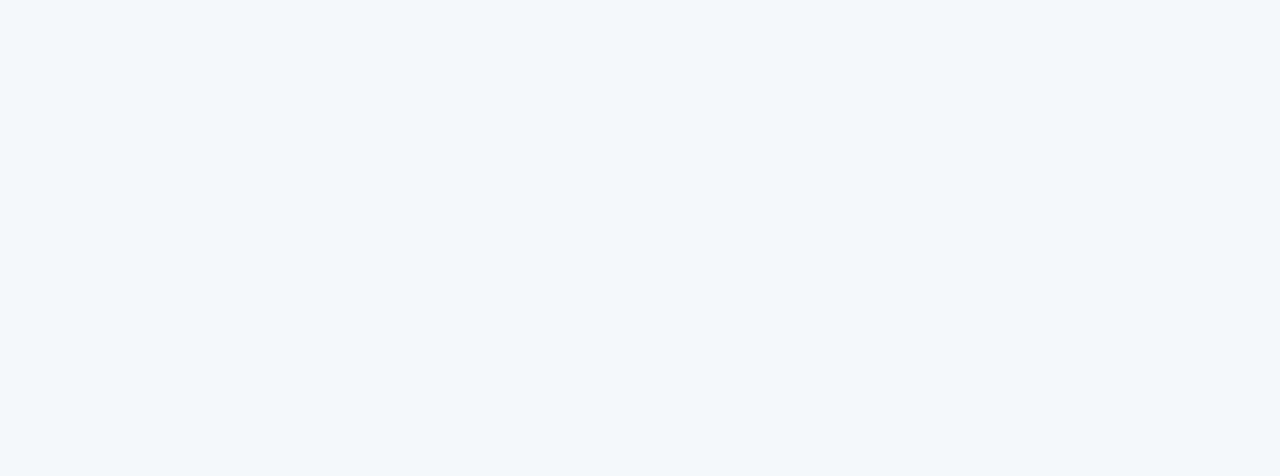
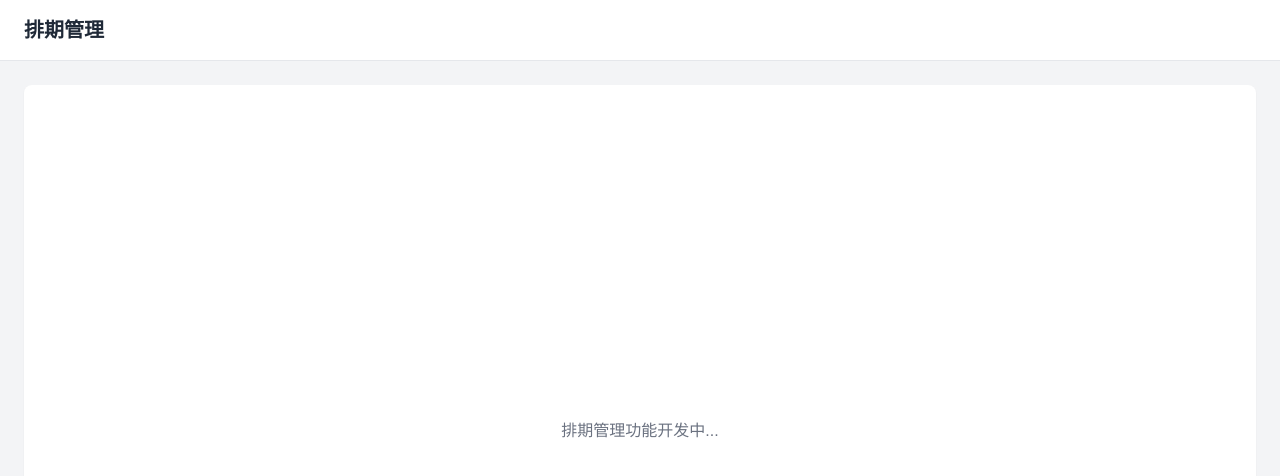
Before and after one commit to cjlbelegendary/social-content-platform-frontend, a Vue app: page /schedule in a window 1280 px wide. Before the commit this address had no page. Shown: the top 476 px of the page. Built offline with nearby package versions, Linux system fonts and the light colour scheme; sample sign-in values are in the browser's storage.

Commit message:
feat: 新增排期管理跳转入口

```diff
--- a/src/pages/Home.vue
+++ b/src/pages/Home.vue
@@ -23,6 +23,12 @@
               <UserFilled />
             </el-icon>
             用户列表
+          </el-button>
+          <el-button size="small" @click="navigateToSchedule" class="text-sm rounded-lg w-full h-10 text-gray-600 hover:text-gray-800 hover:bg-gray-100 hover:border-gray-100 border-2 border-gray-100">
+            <el-icon class="mr-2">
+              <Calendar />
+            </el-icon>
+            排期管理
           </el-button>
         </div>
       </div>
@@ -178,7 +184,8 @@ import {
   DocumentCopy,
   Refresh,
   Promotion,
-  UserFilled
+  UserFilled,
+  Calendar
 } from '@element-plus/icons-vue'
 import { generateContent, generateContentStream, getSessions, getSessionDetail } from '@/api/content' // 导入getSessions、getSessionDetail和generateContentStream
 import { validateAdmin } from '@/api/admin'
@@ -238,6 +245,10 @@ const navigateToContentList = () => {
 // 跳转到用户列表页
 const navigateToUserList = () => {
   router.push('/admin/user-list')
+}
+// 跳转到排期管理页
+const navigateToSchedule = () => {
+  router.push('/schedule')
 }
 
 // 验证管理员身份
--- /dev/null
+++ b/src/pages/Schedule.vue
@@ -0,0 +1,20 @@
+<template>
+  <div class="flex h-screen bg-gray-100">
+    <div class="flex-1 flex flex-col">
+      <div class="bg-white border-b border-gray-200 px-6 py-4">
+        <h1 class="text-xl font-bold text-gray-800">排期管理</h1>
+      </div>
+      <div class="flex-1 p-6">
+        <div class="bg-white rounded-lg shadow-sm h-full flex items-center justify-center">
+          <p class="text-gray-500">排期管理功能开发中...</p>
+        </div>
+      </div>
+    </div>
+  </div>
+</template>
+
+<script setup>
+</script>
+
+<style scoped>
+</style>
--- a/src/router/index.js
+++ b/src/router/index.js
@@ -8,6 +8,7 @@ import Register from '@/pages/Register.vue'
 import Home from '@/pages/Home.vue'
 import ContentList from '@/pages/ContentList.vue'
 import UserList from '@/pages/admin/UserList.vue'
+import Schedule from '@/pages/Schedule.vue'
 
 // 路由守卫：验证登录状态（未登录跳登录页）
 const requireAuth = (to, from, next) => {
@@ -54,6 +55,7 @@ const routes = [
   { path: '/register', component: Register }, // 注册页
   { path: '/home', component: Home, beforeEnter: requireAuth }, // 内容生成页（需登录）
   { path: '/content-list', component: ContentList, beforeEnter: requireAuth }, // 我的内容列表（需登录）
+  { path: '/schedule', component: Schedule, beforeEnter: requireAuth }, // 排期管理（需登录）
   { path: '/admin/user-list', component: UserList, beforeEnter: requireAdmin } // 管理员用户列表（需登录）
 ]
 
```
